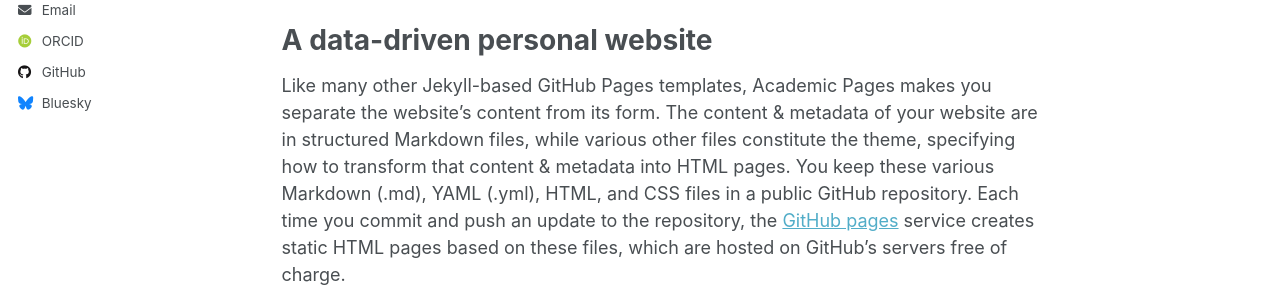
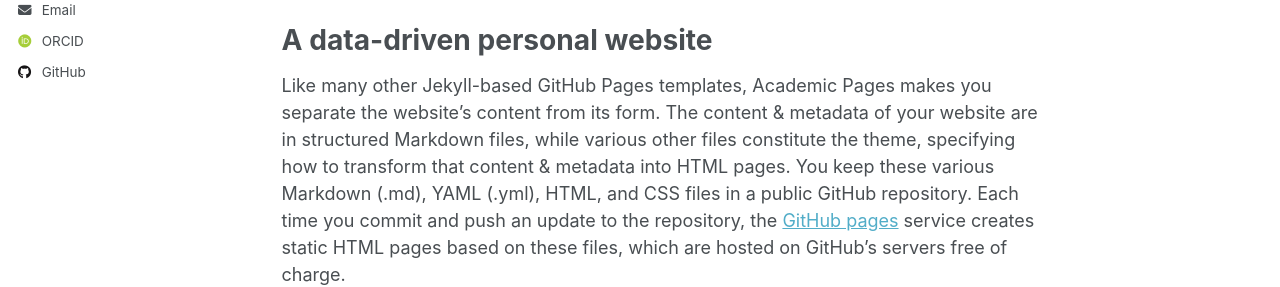
Before and after one commit to arjun-kk/arjun-kk.github.io, a Jekyll site: the page built from _pages/about.md, in a window 1280 px wide. Shown: the part 462-749 px from the top of the page. Built offline with Jekyll 4.4.1, drawn with Linux system fonts in a browser that asks for light colours; some web fonts are replaced; a script that is not in the unit is left out.

Commit message:
Update _config.yml

```diff
--- a/_config.yml
+++ b/_config.yml
@@ -54,7 +54,7 @@ author:
 
   # Social media
   artstation       : # Username
-  bluesky          : "bsky.app" # Replace this with you Bluesky username
+  bluesky          : # bsky.app # Replace this with you Bluesky username
   facebook         : # Username
   flickr           : # Username
   foursquare       : # Username
```
